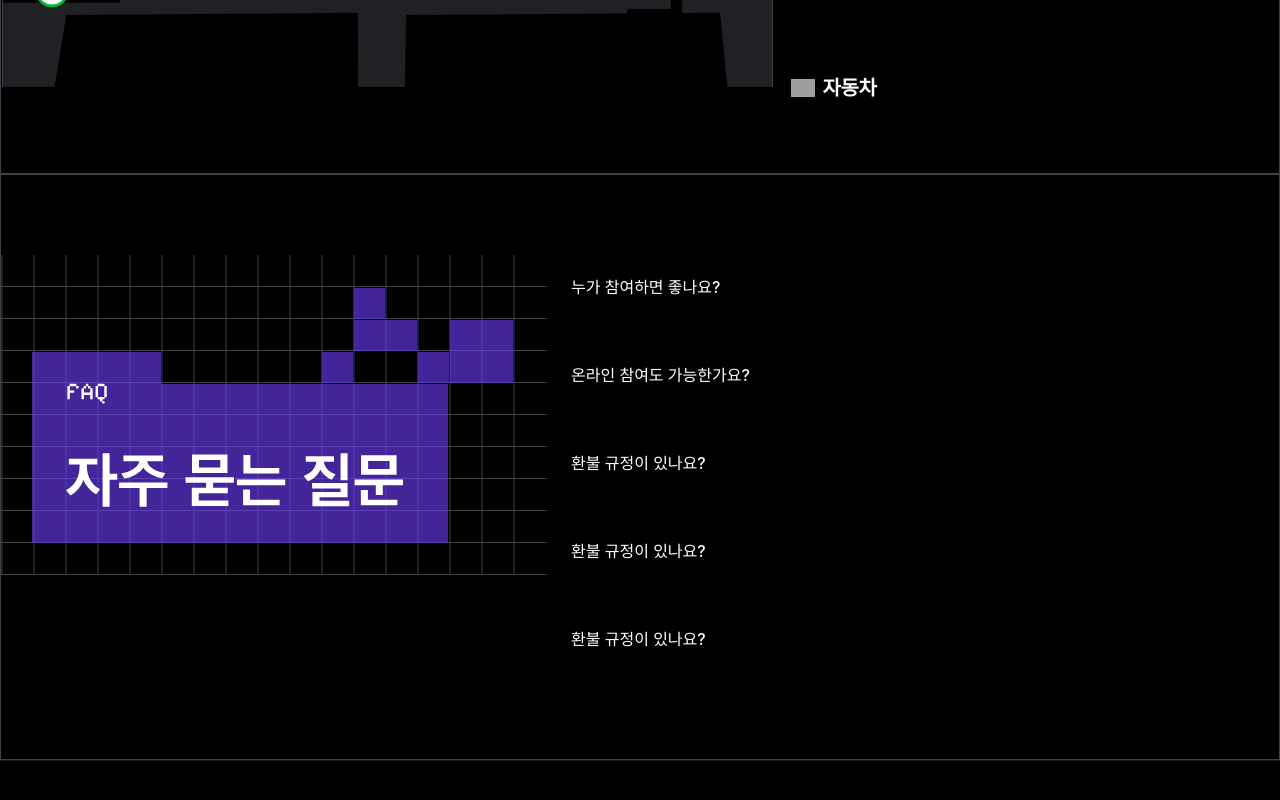
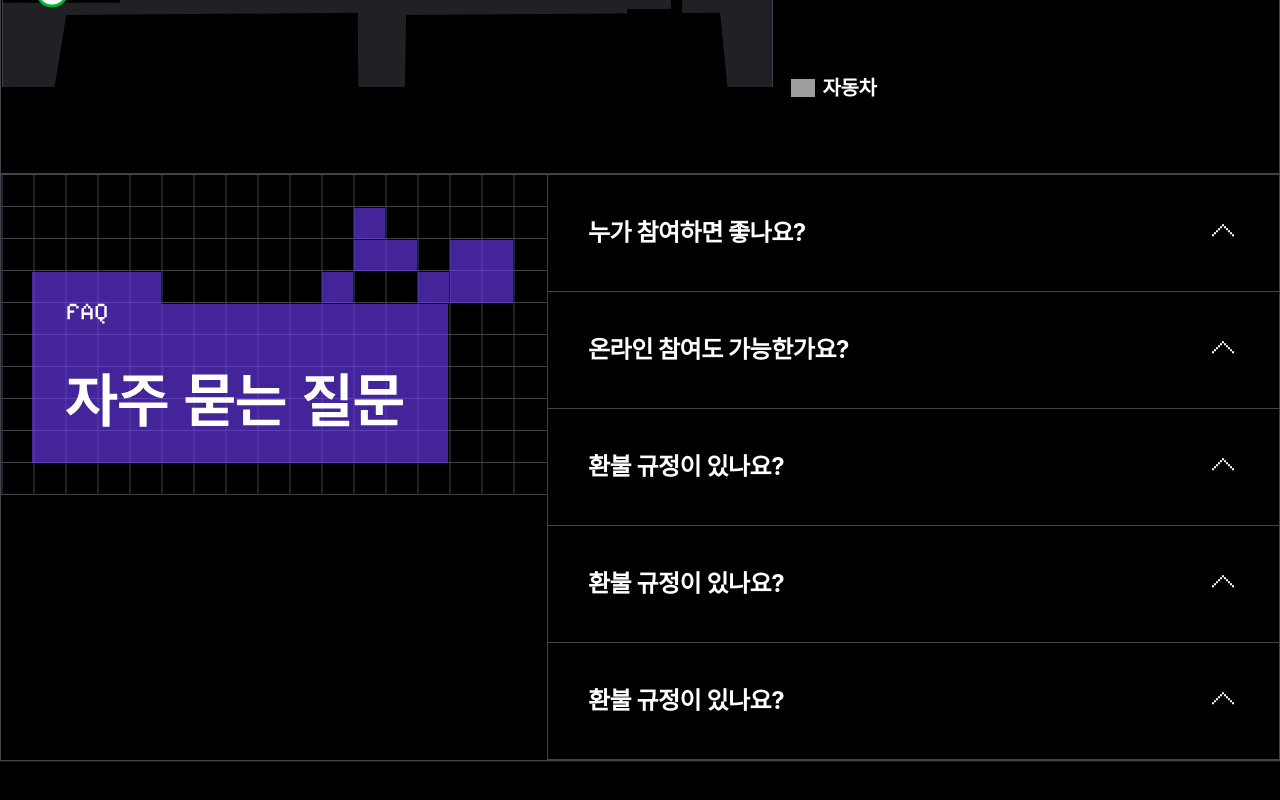
Before and after one commit to Imjurney/community-builder-days-landing-2026, a React (Vite) app: page / in a window 1280 px wide. Shown: the part 5034-5834 px from the top of the page. Built offline with nearby package versions, Linux system fonts and the light colour scheme; grey boxes are pictures that could not be loaded.

Commit message:
feat(faq): animate accordion content with GSAP

```diff
--- a/src/sections/FAQ.tsx
+++ b/src/sections/FAQ.tsx
@@ -1,23 +1,65 @@
 'use client';
 
-import { useState } from 'react';
+import { useState, useRef } from 'react';
 import Container from '@/components/Container';
 import { FAQ as FAQ_ITEMS } from '@/constants/faq';
 import { useFadeIn } from '@/lib/gsap';
 import title from '@/assets/sectionTitle/title_section5.svg';
+import { textBody1, textTitle1 } from '@/lib/utils';
+import arrowUp from '@/assets/icons/ArrowUp.svg';
+import gsap from 'gsap';
 
 export default function FAQ() {
   const [openIndex, setOpenIndex] = useState<number | null>(null);
+  const contentRefs = useRef<(HTMLDivElement | null)[]>([]);
 
   const titleRef = useFadeIn<HTMLImageElement>({
     duration: 0.8,
     delay: 0.2,
   });
 
+  const toggleItem = (index: number) => {
+    const isOpening = openIndex !== index;
+
+    // 이전에 열려있던 항목 닫기
+    if (openIndex !== null && openIndex !== index) {
+      const prevContentEl = contentRefs.current[openIndex];
+      if (prevContentEl) {
+        gsap.to(prevContentEl, {
+          height: 0,
+          opacity: 0,
+          duration: 0.3,
+          ease: 'power2.in',
+        });
+      }
+    }
+
+    setOpenIndex(isOpening ? index : null);
+
+    const contentEl = contentRefs.current[index];
+    if (!contentEl) return;
+
+    if (isOpening) {
+      gsap.to(contentEl, {
+        height: 'auto',
+        opacity: 1,
+        duration: 0.4,
+        ease: 'power2.out',
+      });
+    } else {
+      gsap.to(contentEl, {
+        height: 0,
+        opacity: 0,
+        duration: 0.3,
+        ease: 'power2.in',
+      });
+    }
+  };
+
   return (
     <section
       id="faq"
-      className="py-20 border-t border-b border-brand-stroke">
+      className="border-t border-b border-(--stroke)">
       <Container className="py-0 flex items-start">
         <img
           ref={titleRef}
@@ -27,28 +69,40 @@ export default function FAQ() {
           alt="자주 묻는 질문"
         />
 
-        <div className="space-y-4 max-w-3xl">
+        <div className="w-full">
           {FAQ_ITEMS.map((item, index) => (
-            <div key={item.q}>
+            <div
+              className="p-10 border-b border-l border-(--stroke)"
+              key={item.q}>
               <button
-                onClick={() => setOpenIndex(openIndex === index ? null : index)}
-                className="w-full px-6 py-5 flex items-start justify-between gap-4 hover:bg-card/50 transition-colors duration-200">
-                <span className="text-left text-body1 font-semibold text-white">
-                  {item.q}
-                </span>
-                <span
-                  className={`flex-shrink-0 text-primary text-2xl transition-transform duration-300 ${
-                    openIndex === index ? 'rotate-45' : ''
-                  }`}>
-                  +
-                </span>
+                onClick={() => toggleItem(index)}
+                className={textTitle1(
+                  'text-white text-start flex justify-between w-full'
+                )}>
+                <span>{item.q}</span>
+                <img
+                  src={arrowUp}
+                  alt=""
+                  aria-hidden="true"
+                  className={`shrink-0 h-8 w-8 transition-transform duration-300 ${
+                    openIndex === index ? 'rotate-180' : ''
+                  }`}
+                />
               </button>
 
-              {openIndex === index && (
-                <div className="px-6 pb-5 border-t border-brand-stroke/40">
-                  <p className="text-white">{item.a}</p>
-                </div>
-              )}
+              <div
+                ref={(el) => {
+                  contentRefs.current[index] = el;
+                }}
+                className="overflow-hidden"
+                style={{
+                  height: 0,
+                  opacity: 0,
+                }}>
+                <p className={textBody1('mt-6 text-(--opacity-w060)')}>
+                  {item.a}
+                </p>
+              </div>
             </div>
           ))}
         </div>
--- a/src/styles/globals.css
+++ b/src/styles/globals.css
@@ -75,6 +75,7 @@ section {
   --opacity-p020: rgba(112, 63, 255, 0.2);
   --opacity-s020: rgba(255, 153, 0, 0.2);
   --opacity-w020: rgba(255, 255, 255, 0.2);
+  --opacity-w060: rgba(255, 255, 255, 0.6);
 }
 
 html {
```
Also changed, not shown: src/assets/icons/ArrowUp.svg (added).
